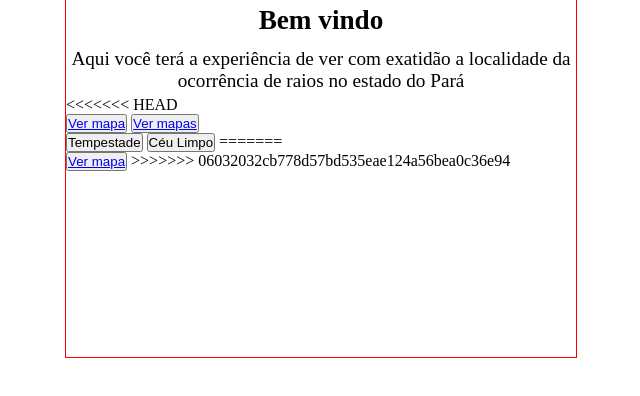
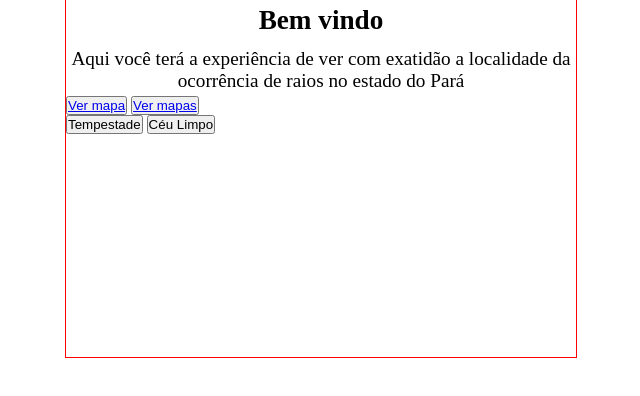
Before and after one commit to AndreJoas/lightmab, a website: page index.html in a window 1280 px wide. Shown: the part 98-494 px from the top of the page, without its empty margins (319-959 px from the left). Drawn offline with Linux system fonts and the light colour scheme.

Commit message:
Update index.html

```diff
--- a/index.html
+++ b/index.html
@@ -67,7 +67,7 @@
             <p>Aqui você terá a experiência de ver com exatidão a localidade da ocorrência de raios no estado do Pará
             </p>
         </div>
-<<<<<<< HEAD
+
 
         <div class="retBotao">
             <button class="botao"><a href="mapa.html">Ver mapa</a></button>
@@ -77,13 +77,7 @@
         <div class="tempo">
             <button type="" id="tempestade">Tempestade</button>
             <button type="" id="limpo">Céu Limpo</button>
-=======
 
-        <div>
-            <button><a href="/public/mapa.html">Ver mapa</a></button>
->>>>>>> 06032032cb778d57bd535eae124a56bea0c36e94
-        </div>
-    </div>
 
     <script>
         document.getElementById('verMapa').addEventListener('click', function () {
```
